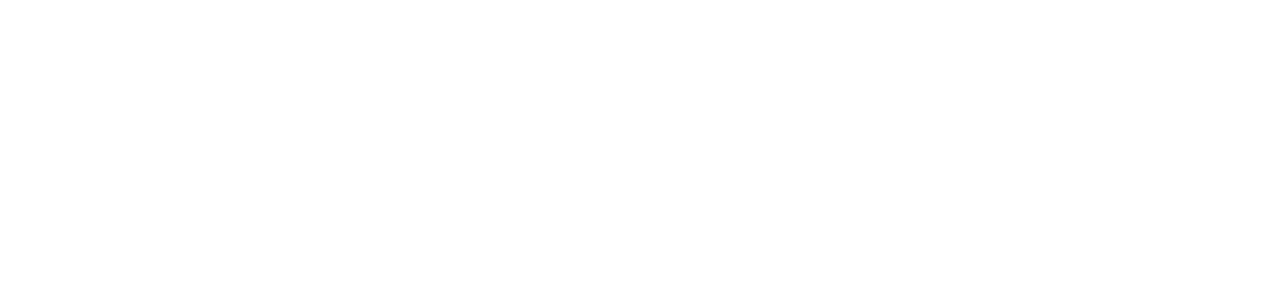
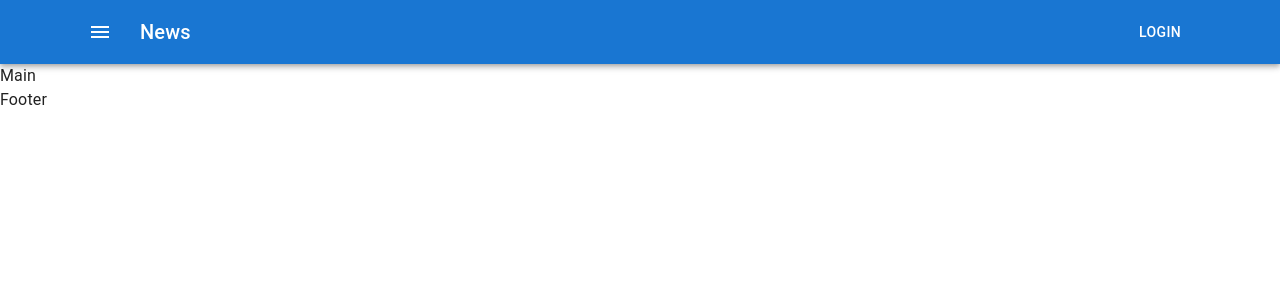
Before and after one commit to BatrynLiudmyla/SHOP-PROJECT, a React (Create React App) app: page / in a window 1280 px wide. Shown: the top 300 px of the page. Built offline with nearby package versions, Linux system fonts and the light colour scheme; the HTML template or start-up script is replaced by a standard one.

Commit message:
add Header

```diff
--- a/package.json
+++ b/package.json
@@ -3,6 +3,10 @@
   "version": "0.1.0",
   "private": true,
   "dependencies": {
+    "@emotion/react": "^11.10.5",
+    "@emotion/styled": "^11.10.5",
+    "@mui/icons-material": "^5.11.0",
+    "@mui/material": "^5.11.8",
     "@testing-library/jest-dom": "^5.16.5",
     "@testing-library/react": "^13.4.0",
     "@testing-library/user-event": "^13.5.0",
--- /dev/null
+++ b/src/container/App/App.tsx
@@ -0,0 +1,21 @@
+import Footer from "container/Footer/Footer"
+import Header from "container/Header/Header"
+import Main from "container/Main/Main"
+import CssBaseline from '@mui/material/CssBaseline';
+
+
+
+
+type Props = {}
+const App = (props: Props) => {
+  return (
+  <>
+  <CssBaseline/>
+  <Header/>
+  <Main/>
+  <Footer/>
+
+  </>
+  )
+}
+export default App
--- /dev/null
+++ b/src/container/Footer/Footer.tsx
@@ -0,0 +1,7 @@
+type Props = {}
+const Footer = (props: Props) => {
+  return (
+    <div>Footer</div>
+  )
+}
+export default Footer
--- /dev/null
+++ b/src/container/Header/Header.tsx
@@ -0,0 +1,34 @@
+import AppBar from '@mui/material/AppBar';
+import Toolbar from '@mui/material/Toolbar';
+import Typography from '@mui/material/Typography';
+import Button from '@mui/material/Button';
+import IconButton from '@mui/material/IconButton';
+import MenuIcon from '@mui/icons-material/Menu';
+import { Container } from '@mui/system';
+
+
+type Props = {}
+const Header = (props: Props) => {
+  return (
+    <AppBar position="static">
+        <Container>
+    <Toolbar>
+      <IconButton
+        size="large"
+        edge="start"
+        color="inherit"
+        aria-label="menu"
+        sx={{ mr: 2 }}
+      >
+        <MenuIcon />
+      </IconButton>
+      <Typography variant="h6" component="div" sx={{ flexGrow: 1 }}>
+        News
+      </Typography>
+      <Button color="inherit">Login</Button>
+    </Toolbar>
+    </Container>
+  </AppBar>
+  )
+}
+export default Header
--- /dev/null
+++ b/src/container/Main/Main.tsx
@@ -0,0 +1,7 @@
+type Props = {}
+const Main = (props: Props) => {
+  return (
+    <div>Main</div>
+  )
+}
+export default Main
--- a/src/index.tsx
+++ b/src/index.tsx
@@ -1,7 +1,10 @@
+import App from 'container/App/App'
 import React from 'react'
 import ReactDOM from 'react-dom/client'
 
 const root = ReactDOM.createRoot(document.getElementById('root') as HTMLElement)
 root.render(
-    <React.StrictMode> </React.StrictMode>
+    <React.StrictMode>
+       <App/>
+    </React.StrictMode>
 )
```
Also changed, not shown: 1 other file (tests, documents, lock files or other folders).
